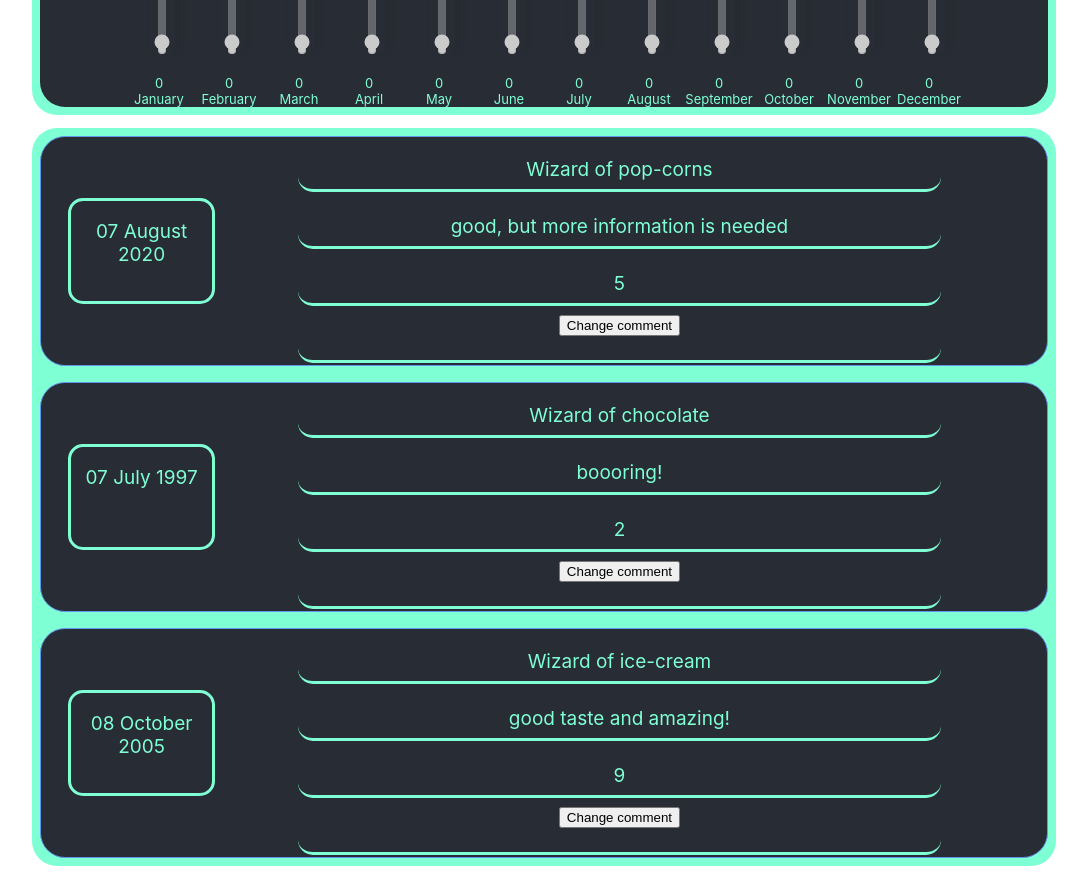
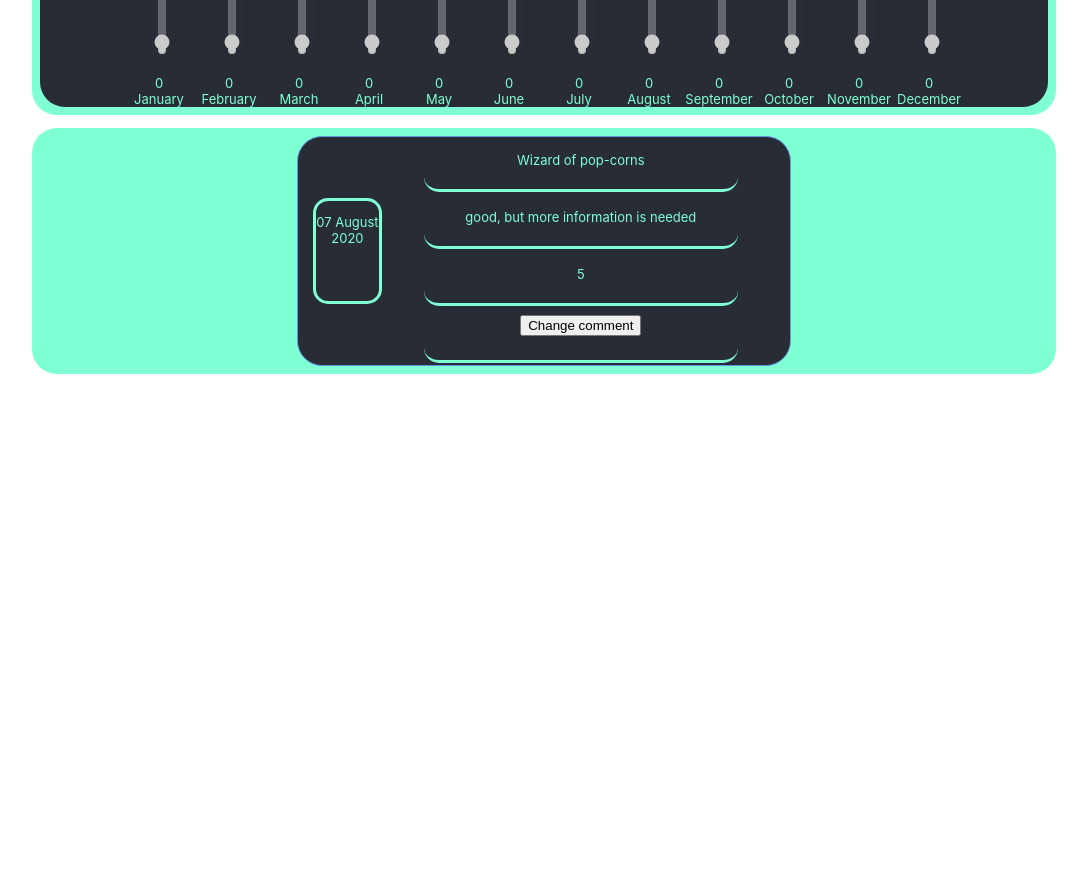
Before and after one commit to RaulSotoNakao/react-opinions-app, a React (Create React App) app: page / in a window 1280 px wide. Shown: the part 560-1438 px from the top of the page, without its empty margins (96-1183 px from the left). After the commit the page ends 946 px from the top, so only its background shows below. Built offline with nearby package versions, Linux system fonts and the light colour scheme.

Commit message:
make dinamic content opinion list by year filter

```diff
--- a/src/components/Opinions/OpinionContent/OpinionContent.css
+++ b/src/components/Opinions/OpinionContent/OpinionContent.css
@@ -3,7 +3,7 @@
     color: rgb(41, 64, 65);
     border: 1px solid cornflowerblue;
     margin: 0.5rem;
-    width: 100%;
+    width: 48%;
 
   }
 
@@ -30,7 +30,7 @@
     margin: 2px;
     border-bottom: 3px solid aquamarine;
     border-radius: 15px;
-    font-size: calc(3px + 2vmin);
+    font-size: calc(5px + 1vmin);
 
   }
 
@@ -40,7 +40,7 @@
     margin: 2px;
     border: 3px solid aquamarine;
     border-radius: 15px;
-    font-size: calc(3px + 2vmin);
+    font-size: calc(5px + 1vmin);
 
   }
 
--- a/src/components/Opinions/OpinionDate/OpinionDate.js
+++ b/src/components/Opinions/OpinionDate/OpinionDate.js
@@ -2,15 +2,15 @@
 import './OpinionDate.css'
 
 function OpinionDate(props) {
-
-  const monthDate = props.date.toLocaleDateString('en-US', { month: 'long' });
-  const dayDate = props.date.toLocaleDateString('en-US', { day: '2-digit' });
-  const yearDate = props.date.toLocaleDateString('en-US', { year: 'numeric' });
+  console.log(props.date)
+  const monthDate = props.date && props.date.toLocaleDateString('en-US', { month: 'long' });
+  const dayDate = props.date && props.date.toLocaleDateString('en-US', { day: '2-digit' });
+  const yearDate = props.date && props.date.toLocaleDateString('en-US', { year: 'numeric' });
 
   return (
-      <p className="opinion-paragraph-date">
-        {dayDate} {monthDate}  {yearDate}
-      </p>
+    <p className="opinion-paragraph-date">
+      {dayDate} {monthDate}  {yearDate}
+    </p>
   );
 }
 
--- a/src/components/Opinions/OpinionForm/OpinionForm.js
+++ b/src/components/Opinions/OpinionForm/OpinionForm.js
@@ -76,10 +76,8 @@ function OpinionForm(props) {
                     <FormItem label="date">
                         <input
                             type="date"
-                            id="start"
-                            name="trip-start"
                             min="2018-01-01"
-                            max="2018-12-31"
+                            max="2020-12-31"
                             value={opinionPayload.enteredDate}
                             onChange={dateChangeHandler} />
                     </FormItem>
--- a/src/views/App.js
+++ b/src/views/App.js
@@ -1,9 +1,9 @@
 import './App.css';
 import Opinions from './Opinions/Opinions.js';
 import NewOpinion from './Opinions/NewOpinion.js'
-function App() {
+import React, { useState } from 'react';
 
-  let peopleOpinions = [
+const initialPeopleOpinions = [
   {
     title: 'Wizard of pop-corns',
     comment: 'good, but more information is needed',
@@ -13,19 +13,29 @@ function App() {
   {
     title: 'Wizard of chocolate',
     comment: 'boooring!',
-      date: new Date(1997, 6, 7),
+    date: new Date(2019, 6, 7),
     note: 2
   },
   {
     title: 'Wizard of ice-cream',
     comment: 'good taste and amazing!',
-      date: new Date(2005, 9, 8),
+    date: new Date(2018, 9, 8),
     note: 9
   }
 ];
 
+function App() {
+
+  const [peopleOpinions, setPeopleOpinions] = useState(initialPeopleOpinions)
+
+  function parseDate(s) {
+    var b = s.split(/\D/);
+    return new Date(b[0], --b[1], b[2]);
+  }
   const addOpinionHandler = (newOpinionHandler) => {
-    peopleOpinions = [...peopleOpinions, newOpinionHandler];
+    const date = newOpinionHandler.date ? parseDate(newOpinionHandler.date) : undefined;
+    const opinionHandlerParsed = { ...newOpinionHandler, date }
+    setPeopleOpinions(prevOpinions => [...prevOpinions, opinionHandlerParsed]);
   }
 
   return (
--- a/src/views/Opinions/Opinions.js
+++ b/src/views/Opinions/Opinions.js
@@ -11,8 +11,12 @@ function Opinions(props) {
 
     const yearFilterChangeHandler = (year) => {
         setFilteredYear(year);
-    console.log(year)
     }
+
+
+    const opinionStructure = (arrowFunctionJsx) => props.opinions
+        .filter(opinion => `${opinion.date && opinion.date.getFullYear()}` === filteredYear)
+        .map(arrowFunctionJsx)
 
     return (
         <div>
@@ -20,24 +24,15 @@ function Opinions(props) {
                 <OpinionFilter onYearFilterChange={yearFilterChangeHandler} selected={filteredYear}></OpinionFilter>
             </Card>
             <Card className="opinions">
-                <OpinionContent
-                    title={props.opinions[0].title}
-                    comment={props.opinions[0].comment}
-                    note={props.opinions[0].note}
-                    date={props.opinions[0].date}
-                ></OpinionContent>
-                <OpinionContent
-                    title={props.opinions[1].title}
-                    comment={props.opinions[1].comment}
-                    note={props.opinions[1].note}
-                    date={props.opinions[1].date}
-                ></OpinionContent>
-                <OpinionContent
-                    title={props.opinions[2].title}
-                    comment={props.opinions[2].comment}
-                    note={props.opinions[2].note}
-                    date={props.opinions[2].date}
-                ></OpinionContent>
+                {opinionStructure((opinion, index) => (
+                    <OpinionContent
+                        key={`${index}-opinion`}
+                        title={opinion.title}
+                        comment={opinion.comment}
+                        note={opinion.note}
+                        date={opinion.date}
+                    ></OpinionContent>
+                ))}
             </Card>
         </div>
     );
```
Lines whose indentation alone changed are shown as unchanged.
